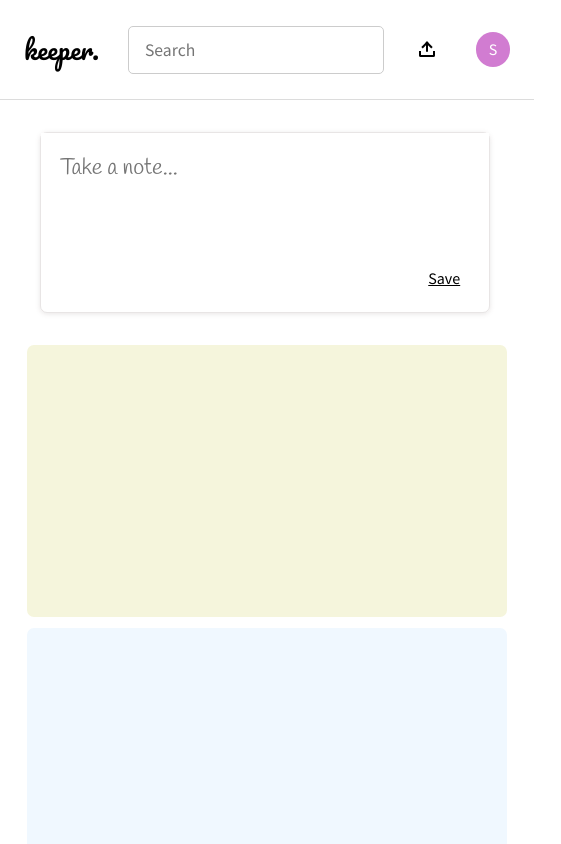
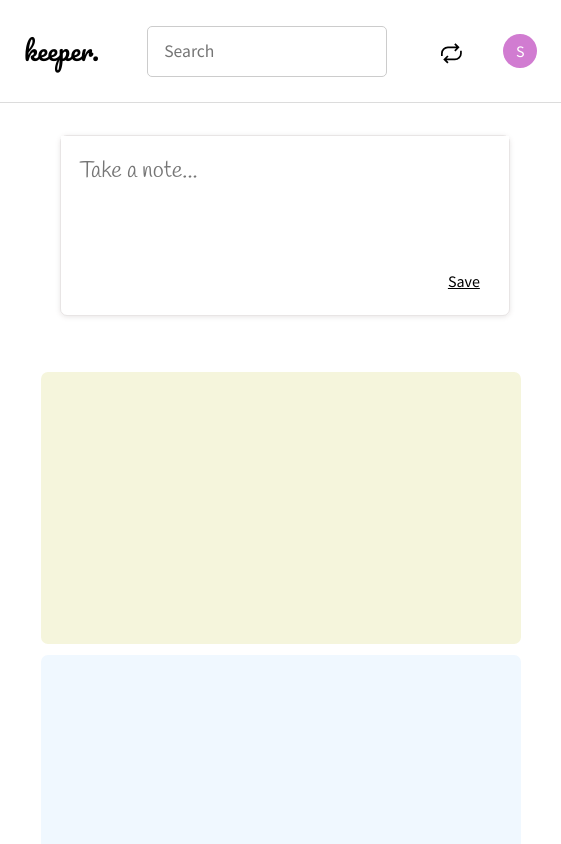
Before and after one commit to sophiaabah/nextjs_notepad, a Next.js app: page /notes in a window 390 px wide. Shown: the top 844 px of the page, 561 px wide, since content can reach past the window. Built offline with nearby package versions, Linux system fonts and the light colour scheme.

Commit message:
react icon added

```diff
--- a/package.json
+++ b/package.json
@@ -12,6 +12,7 @@
     "next": "12.1.6",
     "react": "18.1.0",
     "react-dom": "18.1.0",
+    "react-icons": "^4.3.1",
     "tachyons": "^4.12.0"
   },
   "devDependencies": {
--- a/pages/notes.js
+++ b/pages/notes.js
@@ -1,5 +1,6 @@
 import styles from "../styles/notes.module.css";
 import Head from "next/head";
+import { GrSync } from "react-icons/gr";
 
 export default function Notes() {
   return (
@@ -12,7 +13,7 @@ export default function Notes() {
         <input placeholder="Search" />
         <div className={styles.btn_box}>
           <button>
-            <i className="gg-upload-list"></i>
+            <GrSync style={{ fontSize: "1.3rem" }} />
           </button>
           <div>S</div>
         </div>
--- a/styles/globals.css
+++ b/styles/globals.css
@@ -26,6 +26,7 @@ textarea:focus{
 input:focus {
   outline: none;
 }
+
 
 
 .gg-upload-list {
--- a/styles/notes.module.css
+++ b/styles/notes.module.css
@@ -42,6 +42,7 @@
   background-color: transparent;
   border: none;
   cursor: pointer;
+  align-self: flex-end;
 
 }
 
@@ -56,6 +57,7 @@
 .main_input_box{
   display: flex;
   justify-content: center;
+  align-self: center;
   margin: 2em;
   margin-top: 2em;
 }
@@ -97,6 +99,7 @@
   display: flex;
   flex-flow: row wrap;
   justify-content: center;
+  align-self: center;
   gap: 0.7rem;
   margin: 1.5em;
 }
@@ -142,10 +145,10 @@
   }
 
   .nav_box > input {
-    height: 3rem;
-    width: 16rem;
+    height: 3.2rem;
+    width: 15rem;
     padding: 0rem 1rem;
-    margin: 1.6rem 1.8rem;
+    margin: 1.6rem 3rem;
     font-size: 1.1rem;
   }
 
@@ -166,10 +169,7 @@
   }
 
   .notes_box {
-    box-sizing: content-box;
-    margin: 0rem 1.7rem;
     width: 30rem;
-
   }
 
   .notes_box > textarea {
```
Also changed, not shown: pages/index.js (+6 -6 lines), 1 other file (tests, documents, lock files or other folders).
